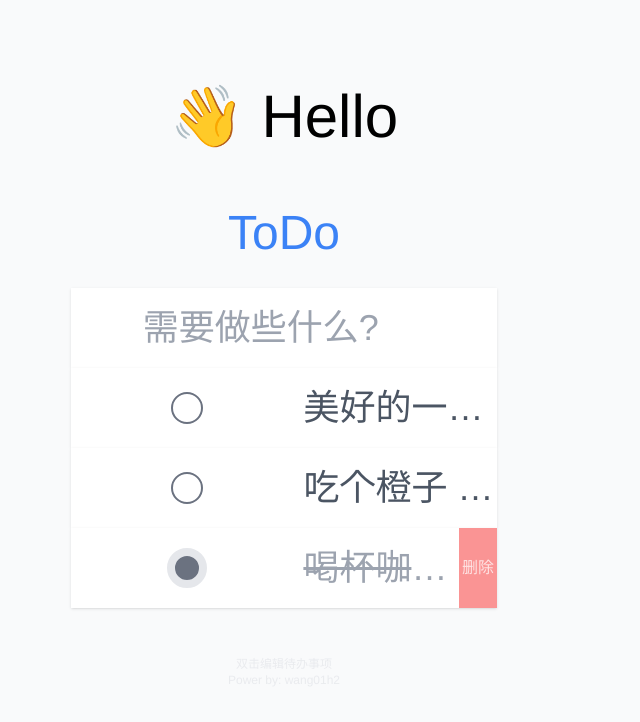
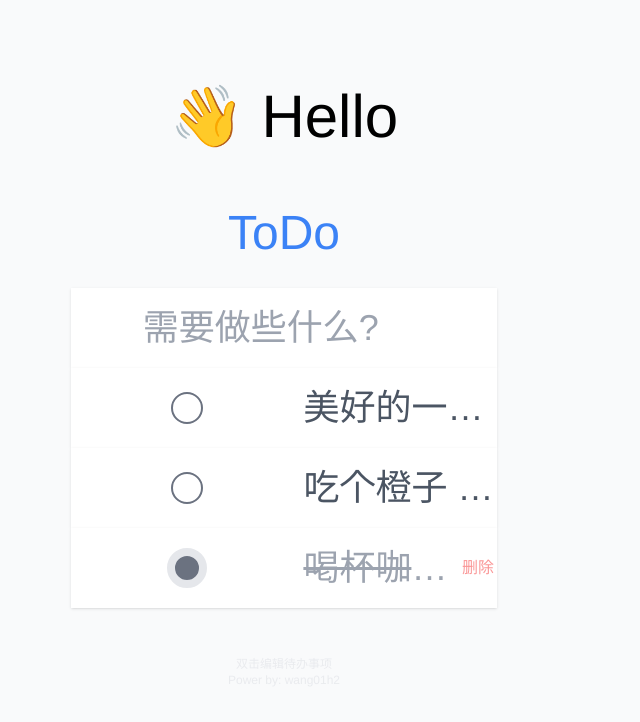
Before and after one commit to wang01h2/vue-todo-app, a Vue app: page / in a window 1280 px wide. Shown: the top 722 px of the page, without its empty margins (356-996 px from the left). Built offline with nearby package versions, Linux system fonts and the light colour scheme.

Commit message:
fix(Item.vue):  删除样式
删除样式

```diff
--- a/src/components/list/Item.vue
+++ b/src/components/list/Item.vue
@@ -22,10 +22,10 @@
            @blur="editCallBack"
            @change="editCallBack"
            @keydown.enter="editCallBack" />
-    <div class="w-1/6 bg-red-400 bg-opacity-75 h-full z-50 flex justify-center items-center cursor-pointer"
+    <div class="w-1/6 h-full z-50 flex justify-center items-center cursor-pointer"
          v-if="itemData.isDone && !edit"
          @click="deleteCallBack">
-      <p class="text-white text-opacity-75 select-none">删除</p>
+      <p class="text-red-400 text-opacity-75 select-none">删除</p>
     </div>
   </div>
 </template>
```
